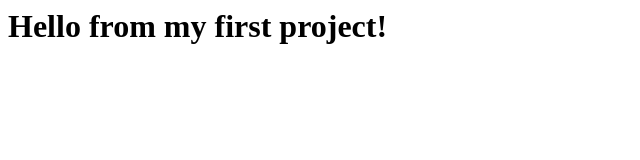
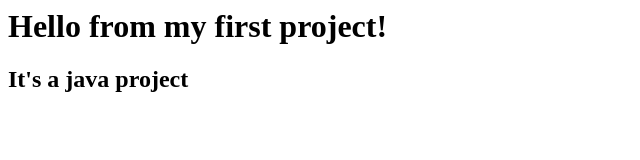
Before and after one commit to amna819/Lab2, a plain HTML site: page index.html in a window 1280 px wide. Shown: the whole page, without its empty margins (0-640 px from the left). Drawn offline with Linux system fonts and the light colour scheme.

Commit message:
Added index.html file

```diff
--- a/index.html
+++ b/index.html
@@ -1 +1,2 @@
 <h1>Hello from my first project!</h1>
+<h2>It's a java project</h2>
```
